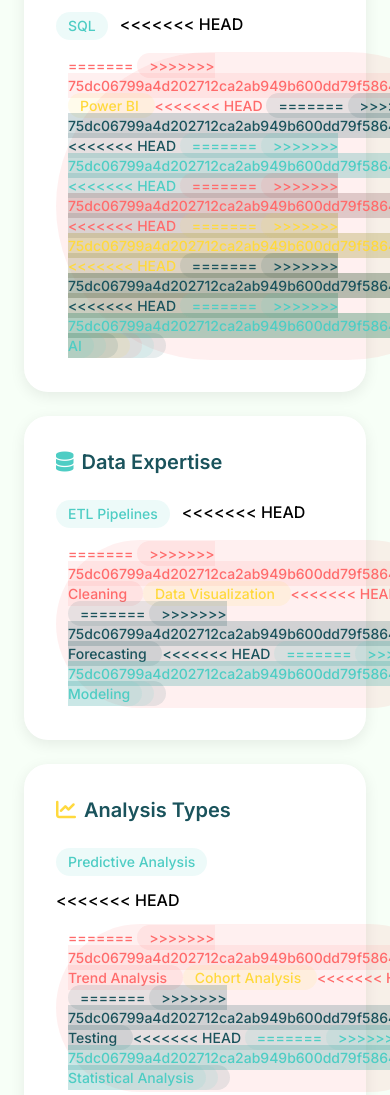
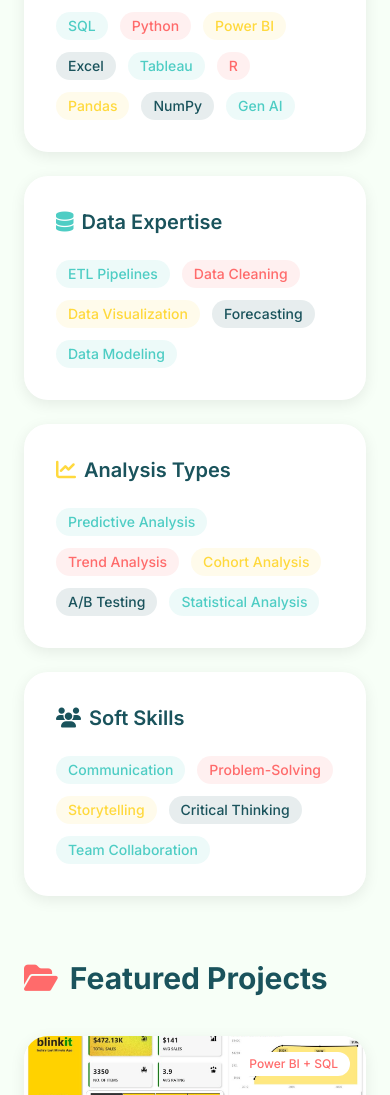
Before and after one commit to siddharth-mhjn/portfolio-template-01, a plain HTML site: page index.html in a window 390 px wide. Shown: the part 1580-2675 px from the top of the page. Drawn offline with nearby package versions, Linux system fonts and the light colour scheme.

Commit message:
Solved mobile animation errors

```diff
--- a/index.html
+++ b/index.html
@@ -207,56 +207,28 @@
             <span data-aos="fade-up" data-aos-delay="400" class="bg-secondary bg-opacity-10 text-secondary px-3 py-1 rounded-full text-sm">
               SQL
             </span>
-<<<<<<< HEAD
             <span data-aos="fade-up" data-aos-delay="400" class="bg-primary bg-opacity-10 text-primary px-3 py-1 rounded-full text-sm">
-=======
-            <span data-aos="fade-up" data-aos-delay="200" class="bg-primary bg-opacity-10 text-primary px-3 py-1 rounded-full text-sm">
->>>>>>> 75dc06799a4d202712ca2ab949b600dd79f58643
               Python
             </span>
-            <span data-aos="fade-up" data-aos-delay="200" class="bg-accent bg-opacity-10 text-accent px-3 py-1 rounded-full text-sm">
+            <span data-aos="fade-up" data-aos-delay="400" class="bg-accent bg-opacity-10 text-accent px-3 py-1 rounded-full text-sm">
               Power BI
             </span>
-<<<<<<< HEAD
             <span data-aos="fade-up" data-aos-delay="400" class="bg-highlight bg-opacity-10 text-highlight px-3 py-1 rounded-full text-sm dark:text-white">
-=======
-            <span data-aos="fade-up" data-aos-delay="200" class="bg-highlight bg-opacity-10 text-highlight px-3 py-1 rounded-full text-sm dark:text-white">
->>>>>>> 75dc06799a4d202712ca2ab949b600dd79f58643
               Excel
             </span>
-<<<<<<< HEAD
             <span data-aos="fade-up" data-aos-delay="400" class="bg-secondary bg-opacity-10 text-secondary px-3 py-1 rounded-full text-sm">
-=======
-            <span data-aos="fade-up" data-aos-delay="200" class="bg-secondary bg-opacity-10 text-secondary px-3 py-1 rounded-full text-sm">
->>>>>>> 75dc06799a4d202712ca2ab949b600dd79f58643
               Tableau
             </span>
-<<<<<<< HEAD
             <span data-aos="fade-up" data-aos-delay="400" class="bg-primary bg-opacity-10 text-primary px-3 py-1 rounded-full text-sm">
-=======
-            <span data-aos="fade-up" data-aos-delay="200" class="bg-primary bg-opacity-10 text-primary px-3 py-1 rounded-full text-sm">
->>>>>>> 75dc06799a4d202712ca2ab949b600dd79f58643
               R
             </span>
-<<<<<<< HEAD
             <span data-aos="fade-up" data-aos-delay="400" class="bg-accent bg-opacity-10 text-accent px-3 py-1 rounded-full text-sm">
-=======
-            <span data-aos="fade-up" data-aos-delay="200" class="bg-accent bg-opacity-10 text-accent px-3 py-1 rounded-full text-sm">
->>>>>>> 75dc06799a4d202712ca2ab949b600dd79f58643
               Pandas
             </span>
-<<<<<<< HEAD
             <span data-aos="fade-up" data-aos-delay="400" class="bg-highlight bg-opacity-10 text-highlight px-3 py-1 rounded-full text-sm dark:text-white">
-=======
-            <span data-aos="fade-up" data-aos-delay="200" class="bg-highlight bg-opacity-10 text-highlight px-3 py-1 rounded-full text-sm dark:text-white">
->>>>>>> 75dc06799a4d202712ca2ab949b600dd79f58643
               NumPy
             </span>
-<<<<<<< HEAD
             <span data-aos="fade-up" data-aos-delay="400" class="bg-secondary bg-opacity-10 text-secondary px-3 py-1 rounded-full text-sm">
-=======
-            <span data-aos="fade-up" data-aos-delay="200" class="bg-secondary bg-opacity-10 text-secondary px-3 py-1 rounded-full text-sm">
->>>>>>> 75dc06799a4d202712ca2ab949b600dd79f58643
               Gen AI
             </span>
           </div>
@@ -273,28 +245,16 @@
             <span data-aos="fade-up" data-aos-delay="400" class="bg-secondary bg-opacity-10 text-secondary px-3 py-1 rounded-full text-sm">
               ETL Pipelines
             </span>
-<<<<<<< HEAD
             <span data-aos="fade-up" data-aos-delay="400" class="bg-primary bg-opacity-10 text-primary px-3 py-1 rounded-full text-sm">
-=======
-            <span data-aos="fade-up" data-aos-delay="200" class="bg-primary bg-opacity-10 text-primary px-3 py-1 rounded-full text-sm">
->>>>>>> 75dc06799a4d202712ca2ab949b600dd79f58643
               Data Cleaning
             </span>
-            <span data-aos="fade-up" data-aos-delay="200" class="bg-accent bg-opacity-10 text-accent px-3 py-1 rounded-full text-sm">
+            <span data-aos="fade-up" data-aos-delay="400" class="bg-accent bg-opacity-10 text-accent px-3 py-1 rounded-full text-sm">
               Data Visualization
             </span>
-<<<<<<< HEAD
             <span data-aos="fade-up" data-aos-delay="400" class="bg-highlight bg-opacity-10 text-highlight px-3 py-1 rounded-full text-sm dark:text-white">
-=======
-            <span data-aos="fade-up" data-aos-delay="200" class="bg-highlight bg-opacity-10 text-highlight px-3 py-1 rounded-full text-sm dark:text-white">
->>>>>>> 75dc06799a4d202712ca2ab949b600dd79f58643
               Forecasting
             </span>
-<<<<<<< HEAD
             <span data-aos="fade-up" data-aos-delay="400" class="bg-secondary bg-opacity-10 text-secondary px-3 py-1 rounded-full text-sm">
-=======
-            <span data-aos="fade-up" data-aos-delay="200" class="bg-secondary bg-opacity-10 text-secondary px-3 py-1 rounded-full text-sm">
->>>>>>> 75dc06799a4d202712ca2ab949b600dd79f58643
               Data Modeling
             </span>
           </div>
@@ -311,28 +271,16 @@
             <span data-aos="fade-up" data-aos-delay="400" class="bg-secondary bg-opacity-10 text-secondary px-3 py-1 rounded-full text-sm">
               Predictive Analysis
             </span>
-<<<<<<< HEAD
             <span data-aos="fade-up" data-aos-delay="400" class="bg-primary bg-opacity-10 text-primary px-3 py-1 rounded-full text-sm">
-=======
-            <span data-aos="fade-up" data-aos-delay="200" class="bg-primary bg-opacity-10 text-primary px-3 py-1 rounded-full text-sm">
->>>>>>> 75dc06799a4d202712ca2ab949b600dd79f58643
               Trend Analysis
             </span>
-            <span data-aos="fade-up" data-aos-delay="200" class="bg-accent bg-opacity-10 text-accent px-3 py-1 rounded-full text-sm">
+            <span data-aos="fade-up" data-aos-delay="400" class="bg-accent bg-opacity-10 text-accent px-3 py-1 rounded-full text-sm">
               Cohort Analysis
             </span>
-<<<<<<< HEAD
             <span data-aos="fade-up" data-aos-delay="400" class="bg-highlight bg-opacity-10 text-highlight px-3 py-1 rounded-full text-sm dark:text-white">
-=======
-            <span data-aos="fade-up" data-aos-delay="200" class="bg-highlight bg-opacity-10 text-highlight px-3 py-1 rounded-full text-sm dark:text-white">
->>>>>>> 75dc06799a4d202712ca2ab949b600dd79f58643
               A/B Testing
             </span>
-<<<<<<< HEAD
             <span data-aos="fade-up" data-aos-delay="400" class="bg-secondary bg-opacity-10 text-secondary px-3 py-1 rounded-full text-sm">
-=======
-            <span data-aos="fade-up" data-aos-delay="200" class="bg-secondary bg-opacity-10 text-secondary px-3 py-1 rounded-full text-sm">
->>>>>>> 75dc06799a4d202712ca2ab949b600dd79f58643
               Statistical Analysis
             </span>
           </div>
@@ -349,28 +297,16 @@
             <span data-aos="fade-up" data-aos-delay="400" class="bg-secondary bg-opacity-10 text-secondary px-3 py-1 rounded-full text-sm">
               Communication
             </span>
-<<<<<<< HEAD
             <span data-aos="fade-up" data-aos-delay="400" class="bg-primary bg-opacity-10 text-primary px-3 py-1 rounded-full text-sm">
-=======
-            <span data-aos="fade-up" data-aos-delay="200" class="bg-primary bg-opacity-10 text-primary px-3 py-1 rounded-full text-sm">
->>>>>>> 75dc06799a4d202712ca2ab949b600dd79f58643
               Problem-Solving
             </span>
-            <span data-aos="fade-up" data-aos-delay="200" class="bg-accent bg-opacity-10 text-accent px-3 py-1 rounded-full text-sm">
+            <span data-aos="fade-up" data-aos-delay="400" class="bg-accent bg-opacity-10 text-accent px-3 py-1 rounded-full text-sm">
               Storytelling
             </span>
-<<<<<<< HEAD
             <span data-aos="fade-up" data-aos-delay="400" class="bg-highlight bg-opacity-10 text-highlight px-3 py-1 rounded-full text-sm dark:text-white">
-=======
-            <span data-aos="fade-up" data-aos-delay="200" class="bg-highlight bg-opacity-10 text-highlight px-3 py-1 rounded-full text-sm dark:text-white">
->>>>>>> 75dc06799a4d202712ca2ab949b600dd79f58643
               Critical Thinking
             </span>
-<<<<<<< HEAD
             <span data-aos="fade-up" data-aos-delay="400" class="bg-secondary bg-opacity-10 text-secondary px-3 py-1 rounded-full text-sm">
-=======
-            <span data-aos="fade-up" data-aos-delay="200" class="bg-secondary bg-opacity-10 text-secondary px-3 py-1 rounded-full text-sm">
->>>>>>> 75dc06799a4d202712ca2ab949b600dd79f58643
               Team Collaboration
             </span>
           </div>
```
Also changed, not shown: script.js (line endings or trailing spaces), style.css (line endings or trailing spaces).
